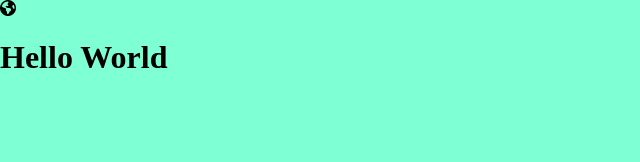
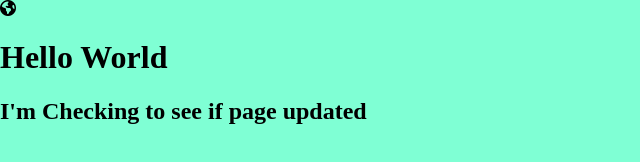
Before and after one commit to Thleonard13/webdsite-template, a plain HTML site: page index.html in a window 1280 px wide. Shown: the whole page, without its empty margins (0-640 px from the left). Drawn offline with Linux system fonts and the light colour scheme.

Commit message:
h2 added

```diff
--- a/index.html
+++ b/index.html
@@ -12,6 +12,7 @@
 <body>
     <i class="fa-solid fa-earth-americas"></i>
     <h1>Hello World</h1>
+    <h2>I'm Checking to see if page updated</h2>
     <!-- Script -->
     <script src="script.js"></script>
 </body>
```
